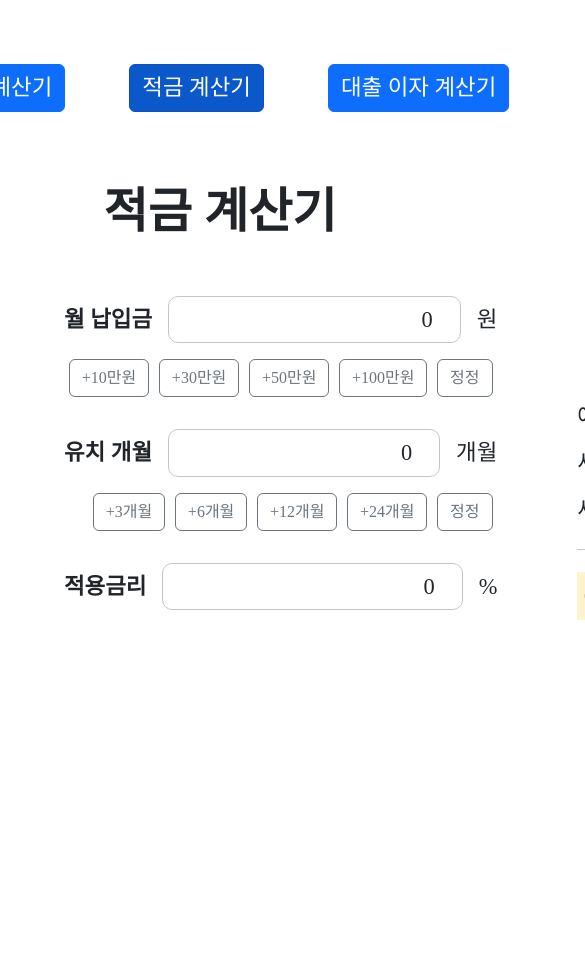
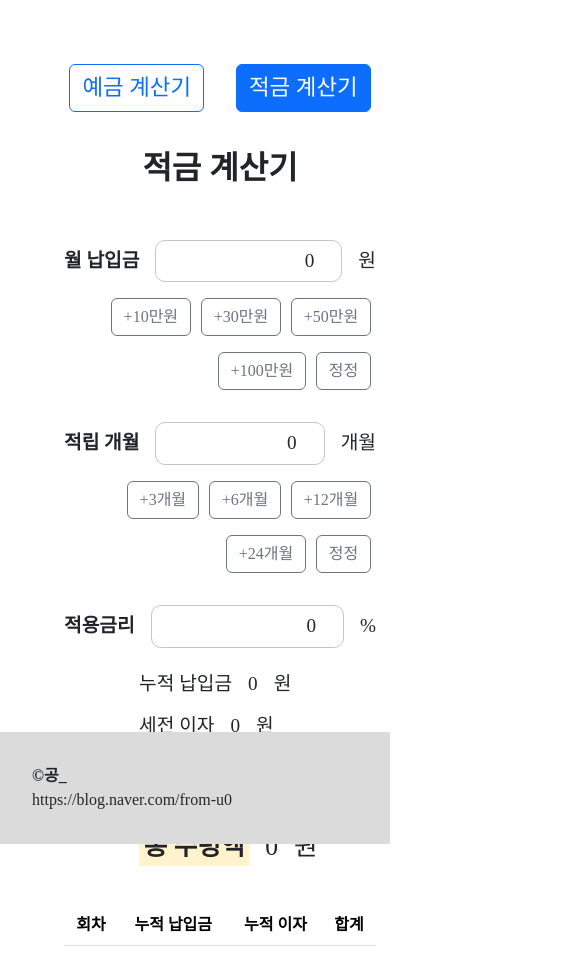
Before and after one commit to babyyu0/financial-calculator, a React (Vite) app: page /savings in a window 390 px wide. Shown: the top 970 px of the page, 585 px wide, since content can reach past the window. Before the commit the page ends 844 px from the top, so only its background shows below. Built offline with nearby package versions, Linux system fonts and the light colour scheme; a web font is replaced by a local one.

Commit message:
개발 끝
* 예적금 계산기
* 반응형 확인
* 푸터 만들기

```diff
--- a/package.json
+++ b/package.json
@@ -13,7 +13,8 @@
     "bootstrap": "^5.3.8",
     "react": "^19.1.1",
     "react-bootstrap": "^2.10.10",
-    "react-dom": "^19.1.1"
+    "react-dom": "^19.1.1",
+    "react-router-dom": "^7.9.5"
   },
   "devDependencies": {
     "@eslint/js": "^9.36.0",
--- a/src/App.jsx
+++ b/src/App.jsx
@@ -1,19 +1,25 @@
 // App.js
-import { BrowserRouter, Routes, Route } from 'react-router-dom';
+import { BrowserRouter, Routes, Route, Link } from "react-router-dom";
 import DepositeCalculator from "./pages/DepositCalculator";
 import SavingsCalculator from "./pages/SavingsCalculator";
+import "./css/App.css"
 
 // 1. 페이지 컴포넌트들
 
 function App() {
   return (
+    <>
       <BrowserRouter>
         <Routes>
           <Route path="/deposit" element={<DepositeCalculator />} />
           <Route path="/savings" element={<SavingsCalculator />} />
         </Routes>
-
       </BrowserRouter>
+      <div className="footer-frame footer">
+        <div>©공_</div>
+        <a href={`https://blog.naver.com/from-u0`}>https://blog.naver.com/from-u0</a>
+      </div>
+    </>
   );
 }
 
--- a/src/components/Category.jsx
+++ b/src/components/Category.jsx
@@ -4,9 +4,8 @@ import "../css/Category.css"
 function Category({ active }) {
     return (
         <div className="category-frame">
-            <Link to={`/deposit`} className={`btn btn-primary ${active == 'deposit' ? 'active' : ''}`}>예금 계산기</Link>
-            <Link to={`/savings`} className={`btn btn-primary ${active == 'savings' ? 'active' : ''}`}>적금 계산기</Link>
-            <Link to={`/`} className={`btn btn-primary ${active == 'loan' ? 'active' : ''}`}>대출 이자 계산기</Link>
+            <Link to={`/deposit`} className={`btn btn-outline-primary ${active == 'deposit' ? 'active' : ''}`}>예금 계산기</Link>
+            <Link to={`/savings`} className={`btn btn-outline-primary ${active == 'savings' ? 'active' : ''}`}>적금 계산기</Link>
         </div>
     );
 };
--- a/src/css/App.css
+++ b/src/css/App.css
@@ -0,0 +1,16 @@
+.footer-frame {
+    position: fixed;
+    bottom: 0;
+    background-color: #dbdbdb;
+    width: 100%;
+    padding: 2rem;
+}
+
+.footer-frame > div {
+    font-weight: 600;
+}
+
+.footer-frame > a {
+    text-decoration: none;
+    color: #272727;
+}
--- a/src/css/Category.css
+++ b/src/css/Category.css
@@ -3,11 +3,11 @@
     display: flex;
     align-items: center;
     justify-content: center;
-    margin-bottom: 4rem;
+    margin-bottom: 2rem;
 }
 
 .category-frame > a {
-    margin: 0 2rem;
-    width: 20rem;
+    margin: 0 1rem;
+    width: 14rem;
     font-size: 1.4rem;
 }
--- a/src/css/DepositCalculator.css
+++ b/src/css/DepositCalculator.css
@@ -1,12 +1,24 @@
 .depo-frame {
     width: 80%;
-    margin: 4rem;
+    margin: 4rem 4rem 8rem 4rem;
 }
 
 .depo-content {
     width: 100%;
     display: flex;
     align-items: flex-end;
+}
+
+@media(max-width: 680px) {
+.depo-content {
+    display: flex;
+    flex-direction: column;
+    align-items: center;
+}
+
+.depo-infos {
+    align-items: center !important;
+}
 }
 
 .depo-infos {
@@ -27,14 +39,21 @@
 .depo-info {
     display: flex;
     align-items: center;
-    font-size: 1.4rem;
+    font-size: 1.2rem;
     margin: 1rem 0;
+}
+
+.depo-hint {
+    display: flex;
+    flex-wrap: wrap;
+    justify-content: flex-end;
+    font-size: 1rem;
 }
 
 .depo-result {
     display: flex;
     align-items: center;
-    font-size: 1.4rem;
+    font-size: 1.2rem;
     margin: 0.4rem 0;
 }
 
@@ -46,7 +65,7 @@
     margin: 0 1rem;
     border-radius: 10px;
     text-align: right;
-    font-size: 1.4rem;
+    font-size: 1.2rem;
     border: 1px solid #c6c6c6;
 }
 
@@ -54,7 +73,7 @@
     margin: 0 1rem;
     border-radius: 10px;
     text-align: right;
-    font-size: 1.4rem;
+    font-size: 1.2rem;
 }
 
 .depo-hint > button {
@@ -64,13 +83,13 @@
 .depo-summit > button {
     padding: 0.4rem 2rem;
     margin-top: 1rem;
-    font-size: 1.4rem;
+    font-size: 1.2rem;
     font-weight: 600;
 }
 
 
 .depo-result:last-child  div {
-    font-size: 2rem;
+    font-size: 1.6rem;
 }
 
 .depo-result:last-child  div:first-child {
--- a/src/css/SavingsCalculator.css
+++ b/src/css/SavingsCalculator.css
@@ -1,12 +1,24 @@
 .saving-frame {
     width: 80%;
-    margin: 4rem;
+    margin: 4rem 4rem 8rem 4rem;
 }
 
 .saving-content {
     width: 100%;
     display: flex;
     align-items: flex-end;
+}
+
+@media(max-width: 680px) {
+.saving-content {
+    display: flex;
+    flex-direction: column;
+    align-items: center;
+}
+
+.saving-infos {
+    align-items: center !important;
+}
 }
 
 .saving-infos {
@@ -27,14 +39,21 @@
 .saving-info {
     display: flex;
     align-items: center;
-    font-size: 1.4rem;
+    font-size: 1.2rem;
     margin: 1rem 0;
+}
+
+.saving-hint {
+    display: flex;
+    flex-wrap: wrap;
+    justify-content: flex-end;
+    font-size: 1rem;
 }
 
 .saving-result {
     display: flex;
     align-items: center;
-    font-size: 1.4rem;
+    font-size: 1.2rem;
     margin: 0.4rem 0;
 }
 
@@ -46,7 +65,7 @@
     margin: 0 1rem;
     border-radius: 10px;
     text-align: right;
-    font-size: 1.4rem;
+    font-size: 1.2rem;
     border: 1px solid #c6c6c6;
 }
 
@@ -54,7 +73,7 @@
     margin: 0 1rem;
     border-radius: 10px;
     text-align: right;
-    font-size: 1.4rem;
+    font-size: 1.2rem;
 }
 
 .saving-hint > button {
@@ -64,15 +83,22 @@
 .saving-summit > button {
     padding: 0.4rem 2rem;
     margin-top: 1rem;
-    font-size: 1.4rem;
+    font-size: 1.2rem;
     font-weight: 600;
 }
 
 
 .saving-result:last-child  div {
-    font-size: 2rem;
+    font-size: 1.6rem;
 }
 
 .saving-result:last-child  div:first-child {
     font-weight: 600;
 }
+
+.saving-table {
+    display: flex;
+    justify-content: center;
+    text-align: center;
+    margin-top: 2rem;
+}
--- a/src/css/Title.css
+++ b/src/css/Title.css
@@ -1,5 +1,5 @@
 .title-frame {
-    font-size: 3rem;
+    font-size: 2rem;
     font-weight: bold;
     text-align: center;
     margin-bottom: 2rem;
--- a/src/pages/SavingsCalculator.jsx
+++ b/src/pages/SavingsCalculator.jsx
@@ -5,6 +5,7 @@ import "bootstrap/dist/css/bootstrap.min.css";
 import SavingsCalculatorInfo from "./SavingsCalculatorInfo";
 import SavingsCalculatorResult from "./SavingsCalculatorResult";
 import Category from "../components/Category";
+import SavingsCalculatorTable from "./SavingsCalculatorTable";
 
 function SavingsCalculator() {
   // 입력 항목
@@ -69,14 +70,15 @@ function SavingsCalculator() {
     const resultTaxArr = [];
 
     for (var i = savingsTerm; i >= 1; --i) {
-      resultTaxArr.push(savings * interest * i);
-      resultPreTaxInterest += savings * interest * i;
+      const monthTex = savings * interest * i
+      resultPreTaxInterest += monthTex;
+      resultTaxArr.push(Math.round(resultPreTaxInterest));
     }
 
-    setPrincipalAmount(savings);
+    setPrincipalAmount(savings * savingsTerm);
     setTaxArr(resultTaxArr);
-    setPreTaxInterest(resultPreTaxInterest);
-    setAfterTaxInterest(resultPreTaxInterest * 0.846);
+    setPreTaxInterest(Math.round(resultPreTaxInterest));
+    setAfterTaxInterest(Math.round(resultPreTaxInterest * 0.846));
   }, [savings, savingsTerm, interestRate]);
 
   return (
@@ -99,6 +101,7 @@ function SavingsCalculator() {
             afterTaxInterest={afterTaxInterest}
           />
         </div>
+        <SavingsCalculatorTable savings={savings} taxArr={taxArr} />
       </div>
     </div>
   );
--- a/src/pages/SavingsCalculatorInfo.jsx
+++ b/src/pages/SavingsCalculatorInfo.jsx
@@ -61,7 +61,7 @@ function SavingsCalculatorInfo({
         </button>
       </div>
       <div className="saving-info">
-        <div>유치 개월</div>
+        <div>적립 개월</div>
         <input type="number" className="form-control" value={savingsTerm} onChange={increaseTerm} />
         <div>개월</div>
       </div>
--- a/src/pages/SavingsCalculatorResult.jsx
+++ b/src/pages/SavingsCalculatorResult.jsx
@@ -1,6 +1,6 @@
 import { useState } from "react";
 import Title from "../components/Title";
-import "../css/savingsCalculator.css";
+import "../css/SavingsCalculator.css";
 import "bootstrap/dist/css/bootstrap.min.css";
 import avingsCalculatorInfo from "./SavingsCalculatorInfo";
 
@@ -8,7 +8,7 @@ function SavingsCalculatorResult({principalAmount, preTaxInterest, afterTaxInter
     return (
     <div className="saving-results">
       <div className="saving-result">
-        <div>예치금</div>
+        <div>누적 납입금</div>
         <div>{principalAmount.toLocaleString()}</div>
         <div>원</div>
       </div>
--- /dev/null
+++ b/src/pages/SavingsCalculatorTable.jsx
@@ -0,0 +1,30 @@
+function SavingsCalculatorTable({ savings, taxArr }) {
+  return (
+    <div className="saving-table">
+      <table className='table table-hover'>
+        <thead>
+          <tr>
+            <th>회차</th>
+            <th>누적 납입금</th>
+            <th>누적 이자</th>
+            <th>합계</th>
+          </tr>
+        </thead>
+        <tbody>
+          {taxArr.map((tax, index) => {
+            return (
+              <tr>
+                <td><span class="badge rounded-pill bg-secondary">{index + 1}</span></td>
+                <td>{(savings * (index + 1)).toLocaleString()}</td>
+                <td>{tax.toLocaleString()}</td>
+                <td>{(savings * (index + 1) + tax).toLocaleString()}</td>
+              </tr>
+            );
+          })}
+        </tbody>
+      </table>
+    </div>
+  );
+}
+
+export default SavingsCalculatorTable;
```
Also changed, not shown: 1 other file (tests, documents, lock files or other folders). Lines whose indentation alone changed are shown as unchanged.
